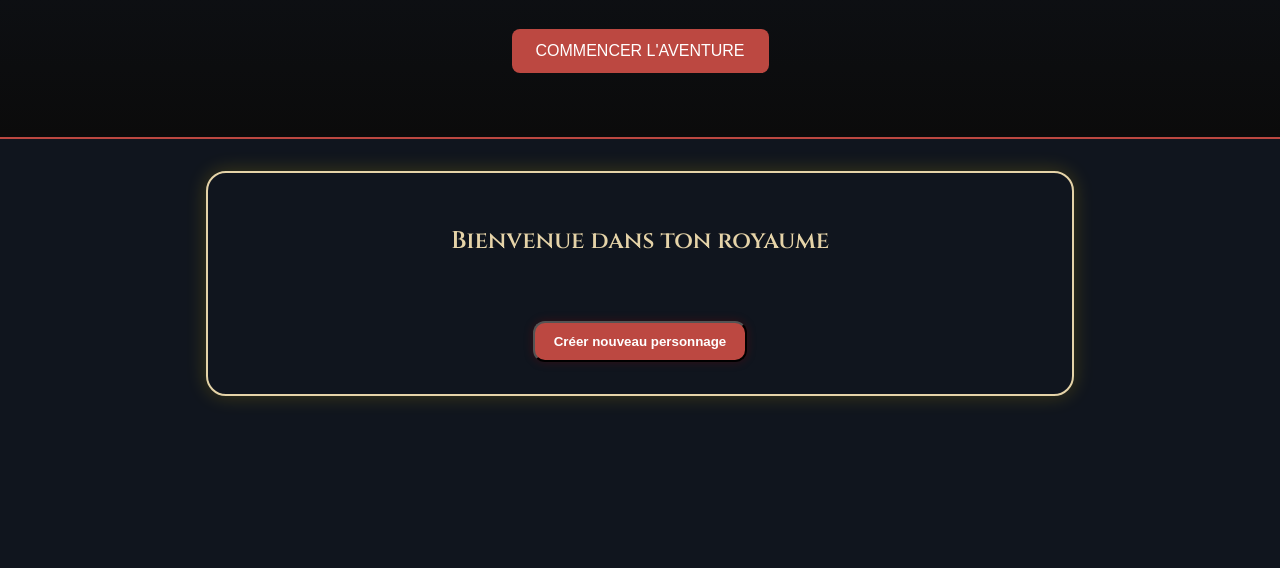
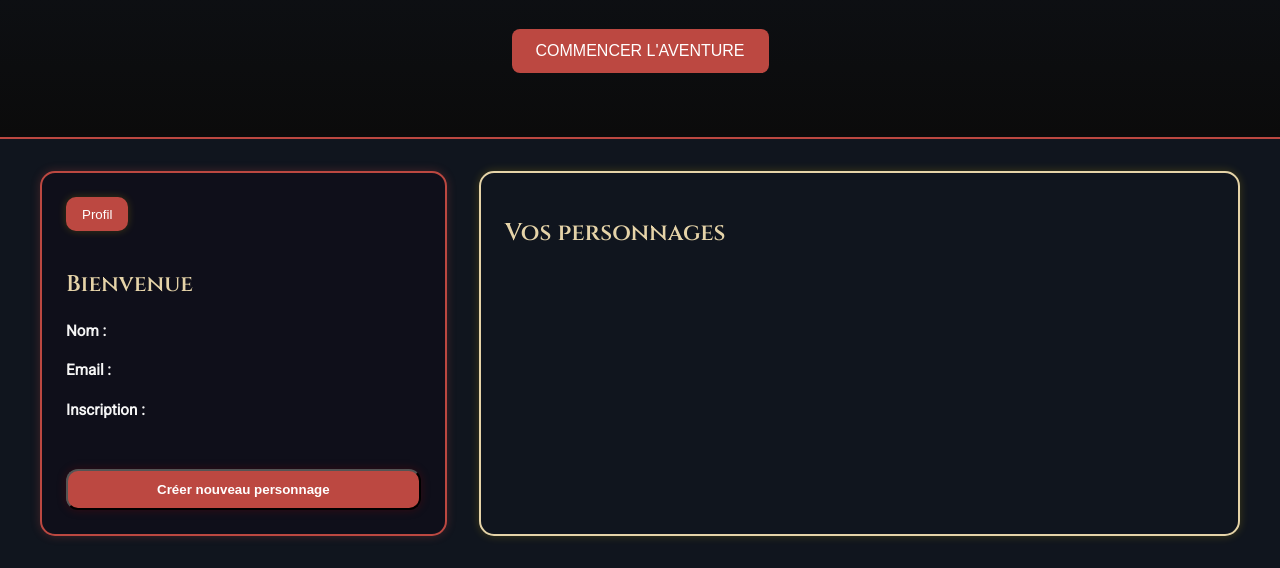
Before and after one commit to AdamAlvess/jeu_role, a website: page public/home.html in a window 1280 px wide. Shown: the part 262-830 px from the top of the page. Before the commit the page ends 800 px from the top, so only its background shows below. Drawn offline with Linux system fonts and the light colour scheme.

Commit message:
nouveau style home

```diff
--- a/public/css/style_home.css
+++ b/public/css/style_home.css
@@ -70,11 +70,27 @@ body {
   background-color: rgb(196, 0, 0);
 }
 
-/* === Profil Button === */
+/* === Layout principal === */
+.main-layout {
+  display: flex;
+  flex-direction: row;
+  gap: 2rem;
+  padding: 2rem;
+  max-width: 1200px;
+  margin: auto;
+}
+
+/* === Sidebar gauche === */
+.sidebar {
+  flex: 1;
+  background-color: #0f0f1a;
+  border: 2px solid #BC4841;
+  border-radius: 15px;
+  padding: 1.5rem;
+  box-shadow: 0 0 10px rgba(188, 72, 65, 0.3);
+}
+
 .profil-btn {
-  position: absolute;
-  top: 1rem;
-  right: 1rem;
   background-color: #BC4841;
   color: white;
   border: none;
@@ -82,43 +98,68 @@ body {
   border-radius: 10px;
   cursor: pointer;
   box-shadow: 0 0 8px rgba(255, 215, 0, 0.2);
+  margin-bottom: 1rem;
 }
 
-/* === Home Container === */
-.home-container {
+.user-info {
+  margin-top: 1rem;
+  font-size: 0.95rem;
+  line-height: 1.6;
+}
+
+.user-info h2 {
+  font-family: 'Cinzel', serif;
+  color: #E5D3A8;
+  margin-bottom: 1rem;
+}
+
+.create-btn {
+  margin-top: 2rem;
+  background-color: #BC4841;
+  color: white;
+  padding: 0.7rem 1.2rem;
+  border-radius: 12px;
+  font-weight: bold;
+  cursor: pointer;
+  box-shadow: 0 0 10px rgba(139, 0, 0, 0.3);
+  transition: background-color 0.2s ease;
+  width: 100%;
+}
+
+.create-btn:hover {
+  background-color: #d34f48;
+}
+
+/* === Section personnages === */
+.character-section {
+  flex: 2;
   background-color: #10151E;
   border: 2px solid #E5D3A8;
-  box-shadow: 0 0 20px rgba(255, 215, 0, 0.2);
-  border-radius: 20px;
-  padding: 2rem;
-  margin: 2rem auto;
-  max-width: 800px;
-  text-align: center;
+  border-radius: 15px;
+  padding: 1.5rem;
+  box-shadow: 0 0 10px rgba(255, 215, 0, 0.2);
 }
 
-.home-container h2 {
+.character-section h2 {
+  font-family: 'Cinzel', serif;
   color: #E5D3A8;
-  font-family: 'Cinzel', serif;
-  margin-bottom: 1.5rem;
+  margin-bottom: 1rem;
 }
 
-/* === Characters === */
 .characters {
   display: flex;
   flex-wrap: wrap;
-  justify-content: space-between;
   gap: 1rem;
-  margin-top: 1rem;
-  margin-bottom: 1.5rem;
 }
 
+/* === Cartes de personnage === */
 .character-card {
-  background-color: #10151E;
+  background-color: #0f0f1a;
   border: 2px solid #BC4841;
   box-shadow: 0 0 10px rgba(139, 0, 0, 0.3);
   border-radius: 12px;
   padding: 1rem;
-  width: calc(33% - 1rem);
+  width: calc(33.333% - 1rem);
   transition: transform 0.2s ease;
   text-align: center;
 }
@@ -145,7 +186,14 @@ body {
   box-shadow: inset 0 0 10px rgba(0, 0, 0, 0.3);
 }
 
-/* === Buttons === */
+.button-group {
+  display: flex;
+  justify-content: center;
+  align-items: center;
+  gap: 0.5rem;
+  margin-top: 0.5rem;
+}
+
 .character-card button {
   background-color: #E5D3A8;
   color: #10151E;
@@ -160,20 +208,10 @@ body {
   background-color: #e6c200;
 }
 
-.create-btn {
-  margin-top: 1rem;
-  background-color: #BC4841;
-  color: white;
-  padding: 0.7rem 1.2rem;
-  border-radius: 12px;
-  font-weight: bold;
+.delete-icon {
+  width: 24px;
+  height: 24px;
   cursor: pointer;
-  box-shadow: 0 0 10px rgba(139, 0, 0, 0.3);
-  transition: background-color 0.2s ease;
-}
-
-.create-btn:hover {
-  background-color: #d34f48;
 }
 
 /* === Modal === */
@@ -218,14 +256,22 @@ body {
 }
 
 /* === Responsive === */
-@media screen and (max-width: 768px) {
+@media screen and (max-width: 1024px) {
+  .main-layout {
+    flex-direction: column;
+  }
+
   .character-card {
     width: calc(50% - 1rem);
   }
 }
 
-@media screen and (max-width: 500px) {
+@media screen and (max-width: 600px) {
   .character-card {
     width: 100%;
   }
+
+  .create-btn {
+    width: auto;
+  }
 }
--- a/public/home.html
+++ b/public/home.html
@@ -22,17 +22,24 @@
     <button class="start-btn">COMMENCER L'AVENTURE</button>
   </div>
 
-  <div class="home-container">
-    <h2>Bienvenue dans ton royaume <span id="firstname"></span></h2>
-    <div class="characters" id="charactersContainer"></div>
-    <button id="createCharacterBtn" class="create-btn">Créer nouveau personnage</button>
+  <div class="main-layout">
+    <aside class="sidebar">
+      <button class="profil-btn" id="openProfileBtn">Profil</button>
+      <div class="user-info">
+        <h2>Bienvenue <span id="firstname"></span></h2>
+        <p><strong>Nom :</strong> <span id="lastname"></span></p>
+        <p><strong>Email :</strong> <span id="email"></span></p>
+        <p><strong>Inscription :</strong> <span id="dateInscription"></span></p>
+      </div>
+      <button id="createCharacterBtn" class="create-btn">Créer nouveau personnage</button>
+    </aside>
+
+    <section class="character-section">
+      <h2>Vos personnages</h2>
+      <div class="characters" id="charactersContainer"></div>
+    </section>
   </div>
 
-  <div class="characters" id="charactersContainer">
-    <!-- Les cartes de personnages mis dynamiquement -->
-  </div>
-
-  </div>
   <div id="profileModal" class="modal">
     <div class="modal-content">
       <span class="close" id="closeModal">&times;</span>
@@ -43,7 +50,6 @@
     </div>
   </div>
 
-  <!-- Firebase SDK -->
   <script src="https://www.gstatic.com/firebasejs/9.22.1/firebase-app-compat.js"></script>
   <script src="https://www.gstatic.com/firebasejs/9.22.1/firebase-database-compat.js"></script>
 
@@ -60,7 +66,6 @@
 
     firebase.initializeApp(firebaseConfig);
     const db = firebase.database();
-
     const pseudo = sessionStorage.getItem("pseudo");
 
     document.getElementById("createCharacterBtn").addEventListener("click", () => {
@@ -72,18 +77,10 @@
     const openBtn = document.getElementById("openProfileBtn");
     const closeBtn = document.getElementById("closeModal");
 
-    openBtn.onclick = () => {
-      modal.style.display = "block";
-    };
-
-    closeBtn.onclick = () => {
-      modal.style.display = "none";
-    };
-
+    openBtn.onclick = () => { modal.style.display = "block"; };
+    closeBtn.onclick = () => { modal.style.display = "none"; };
     window.onclick = function(event) {
-      if (event.target == modal) {
-        modal.style.display = "none";
-      }
+      if (event.target == modal) { modal.style.display = "none"; }
     };
 
     async function loadUserInfo(pseudo) {
@@ -101,7 +98,6 @@
       }
 
       const userData = snapshot.val();
-
       document.getElementById('firstname').textContent = userData.firstname || '-';
       document.getElementById('lastname').textContent = userData.lastname || '-';
       document.getElementById('email').textContent = userData.email || '-';
@@ -113,7 +109,6 @@
         document.getElementById('dateInscription').textContent = '-';
       }
 
-      // Charger les personnages
       if (userData.personnages) {
         displayCharacters(userData.personnages);
       }
@@ -134,7 +129,6 @@
             <img src="assets/delete.png" alt="Supprimer" class="delete-icon" onclick="deleteCharacter('${key}')" title="Supprimer le personnage" />
           </div>
         `;
-
         container.appendChild(card);
       });
     }
@@ -155,7 +149,7 @@
         persoRef.remove()
           .then(() => {
             alert("Personnage supprimé !");
-            loadUserInfo(pseudo); // Recharge les persos à l'écran
+            loadUserInfo(pseudo);
           })
           .catch((error) => {
             console.error("Erreur lors de la suppression :", error);
```
